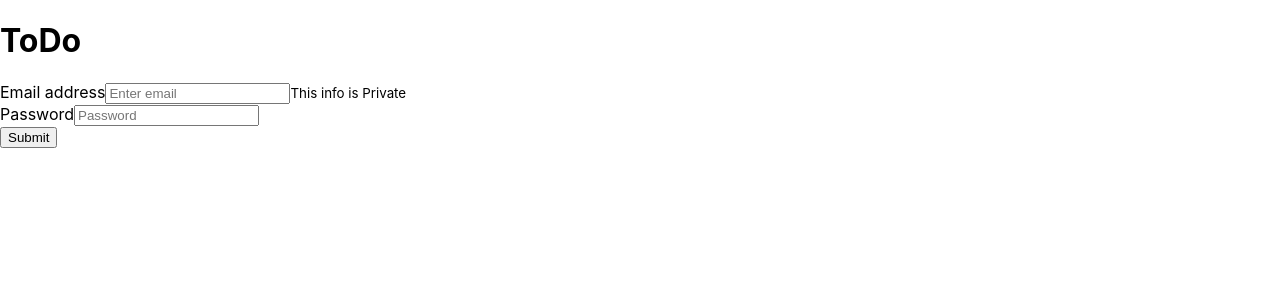
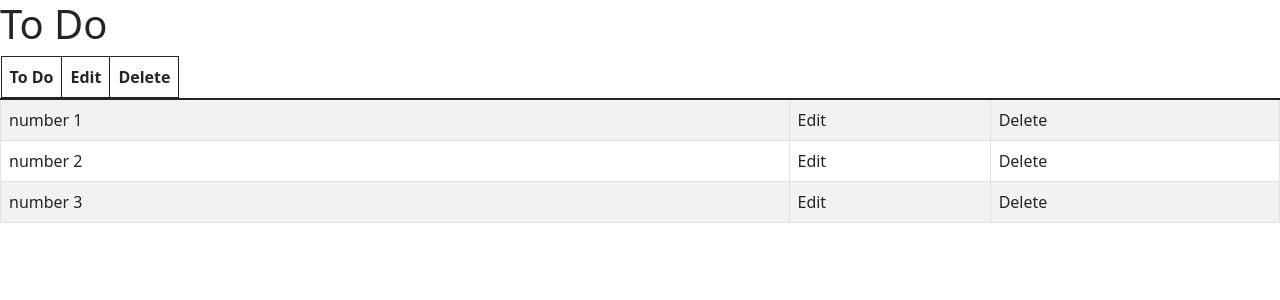
Before and after one commit to mug913/ToDoTut, a React (Create React App) app: page / in a window 1280 px wide. Shown: the top 300 px of the page. Built offline with nearby package versions, Linux system fonts and the light colour scheme.

Commit message:
added to do list and delete item functionality

```diff
--- a/package.json
+++ b/package.json
@@ -6,6 +6,8 @@
     "@testing-library/jest-dom": "^5.11.4",
     "@testing-library/react": "^11.1.0",
     "@testing-library/user-event": "^12.1.10",
+    "axios": "^0.24.0",
+    "bootstrap": "^5.1.3",
     "react": "^17.0.2",
     "react-bootstrap": "^2.0.2",
     "react-dom": "^17.0.2",
--- a/src/App.js
+++ b/src/App.js
@@ -1,13 +1,36 @@
-import React from 'react';
-import { UserForm } from './Components/UserForm';
+import React, { useReducer} from 'react';
+//import { UserForm } from './Components/UserForm';
+import { ToDoList } from './Components/ToDoList';
+
+//set initial global state
+const todosInitialState ={
+  todos:[{id:1, text: "number 1"},{id:2, text:"number 2"},{id:3, text:"number 3"}]
+}
+
+//create reducer function
+function todosReducer(state,action){
+  switch(action.type){
+    case 'delete':
+      const filteredTodoState = state.todos.filter( todo=> todo.id !== action.payload.id)
+      return{...state, todos:filteredTodoState}
+    default:
+      return todosInitialState
+  }
+}
+
+export const TodosContext = React.createContext()
 
 function App() {
+  const [state, dispatch] = useReducer(todosReducer,todosInitialState)
+
   return (
     <div>
       <h1>
-        ToDo
+        To Do
       </h1>
-      <UserForm/>
+      <TodosContext.Provider value={{state,dispatch}}>
+        <ToDoList/>
+      </TodosContext.Provider>
     </div>
   );
 }
--- /dev/null
+++ b/src/Components/ToDoList.js
@@ -0,0 +1,31 @@
+import React, {useContext} from 'react'
+import { TodosContext } from '../App'
+import { Table } from 'react-bootstrap'
+import 'bootstrap/dist/css/bootstrap.css';
+
+export function ToDoList(){
+    const {state,dispatch} =useContext(TodosContext);
+
+    return(
+        <div>
+            <Table striped bordered hover>
+            <thread>
+                <tr>
+                    <th>To Do</th>
+                    <th>Edit</th>
+                    <th>Delete</th>
+                </tr>
+            </thread>
+            <tbody>
+                {state.todos.map(todo =>(
+                <tr key={todo.id}>
+                   <td>{todo.text}</td>
+                   <td>Edit</td>
+                   <td onClick={()=> dispatch({type:'delete',payload:todo})}>Delete</td>
+                </tr>
+            ))}
+            </tbody>
+            </Table>
+        </div>
+    )
+}
```
Also changed, not shown: 1 other file (tests, documents, lock files or other folders).
